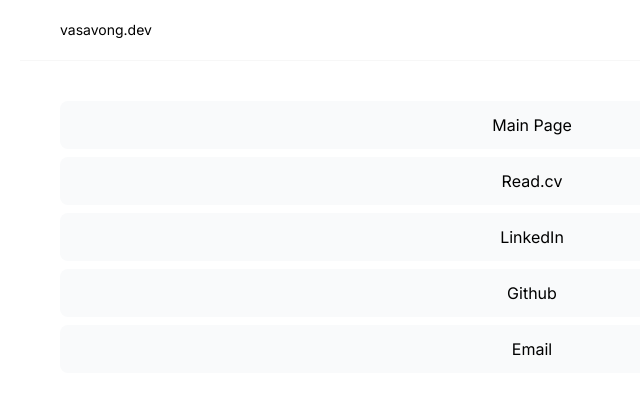
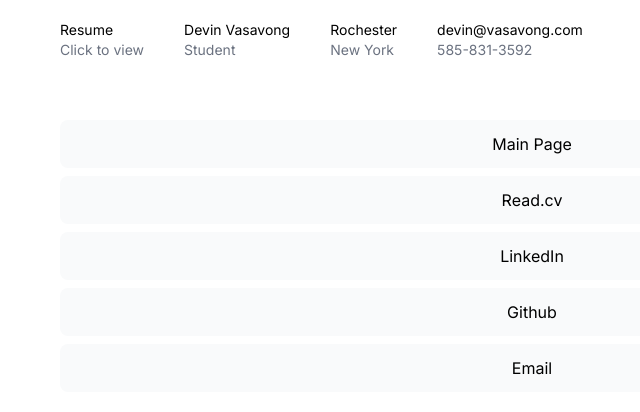
Before and after one commit to devinvasavong/portfolio, a Next.js app: page /links in a window 1280 px wide. Shown: the top 412 px of the page, without its empty margins (108-748 px from the left). Built offline with nearby package versions, Linux system fonts and the light colour scheme.

Commit message:
Updated navbar

```diff
--- a/app/components/navbar.tsx
+++ b/app/components/navbar.tsx
@@ -1,4 +1,5 @@
 "use client"
+import { motion } from "framer-motion";
 import Link from "next/link";
 import * as React from 'react'
 
@@ -7,54 +8,27 @@
     const [open, setOpen] = React.useState(false)
 
     return (
-        <nav className="w-screen">
-            <div className="max-w-5xl mx-auto px-10 border-b-[rgba(171,171,171,.1)] border-b-[1px] py-5">
-                <div className="flex flex-row justify-between w-full">
-                    <div className="text-sm">vasavong.dev</div>
-                    {/* <div className="hidden sm:flex">
-                        <div className="w-full flex flex-row gap-1">
-                            <Link href="https://linkedin.com/in/devinvasavong" className="text-sm text-[#949494] underline">
-                                LinkedIn
-                            </Link>
-                            <Link href="https://github.com/devinvasavong" className="text-sm text-[#949494] underline">
-                                Github
-                            </Link>
-                            <Link href="https://drive.google.com/file/d/1f2OiCsq-c4d1L_O2T7Pj78mX9BMhi3Dr/view?usp=sharing" className="text-sm text-[#949494] underline">
-                                Resume
-                            </Link>
-                        </div>
+        <nav className="w-full">
+            <motion.div transition={{ duration: 1}} initial={{ opacity: 0}} animate={{ opacity: 100 }} className="top-0 z-100 w-auto h-auto py-5 flex flex-row justify-start gap-10 bg-white/50 sm:bg-transparent border-black/5 border-b sm:border-none backdrop-blur-lg sm:backdrop-blur-none overflow-y-scroll">
+                <Link href="https://drive.google.com/file/d/1HGNj6WSvbUXVfA8lX-ULNBuWBJOPA3HC/view?usp=share_link" target="_blank" aria-label="link to my resume">
+                    <div className="flex flex-col">
+                        <h1 className="text-xs sm:text-sm">Resume</h1>
+                        <p className="text-xs sm:text-sm text-gray-500">Click to view</p>
                     </div>
-                    <button className="sm:hidden" onClick={() => {
-                        setOpen(!open)
-                    }}>
-                        <svg width={20} height={20} viewBox="0 0 15 15" xmlns="http://www.w3.org/2000/svg">
-                            <path fill="#000000" fill-rule="evenodd" d="M1.5 3a.5.5 0 0 0 0 1h12a.5.5 0 0 0 0-1h-12ZM1 7.5a.5.5 0 0 1 .5-.5h12a.5.5 0 0 1 0 1h-12a.5.5 0 0 1-.5-.5Zm0 4a.5.5 0 0 1 .5-.5h12a.5.5 0 0 1 0 1h-12a.5.5 0 0 1-.5-.5Z" clip-rule="evenodd"/>
-                        </svg>
-                    </button>
-                    {
-                        open && (
-                            <div className="flex flex-col gap-1 sm:hidden absolute w-full h-full z-10 bg-white">
-                                <button onClick={() => {
-                                    setOpen(false)
-                                }}>
-                                    <svg width={24} height={24} viewBox="0 0 15 15" xmlns="http://www.w3.org/2000/svg">
-                                        <path fill="#000000" fill-rule="evenodd" d="M11.782 4.032a.575.575 0 1 0-.813-.814L7.5 6.687L4.032 3.218a.575.575 0 0 0-.814.814L6.687 7.5l-3.469 3.468a.575.575 0 0 0 .814.814L7.5 8.313l3.469 3.469a.575.575 0 0 0 .813-.814L8.313 7.5l3.469-3.468Z" clip-rule="evenodd"/>
-                                    </svg>
-                                </button>
-                                <Link href="https://linkedin.com/in/devinvasavong" className="text-[24px] font-medium text-[#949494] underline">
-                                    LinkedIn
-                                </Link>
-                                <Link href="https://github.com/devinvasavong " className="text-[24px] font-medium text-[#949494] underline">
-                                    Github
-                                </Link>
-                                <Link href="https://drive.google.com/file/d/1f2OiCsq-c4d1L_O2T7Pj78mX9BMhi3Dr/view?usp=sharing" className="text-[24px] font-medium text-[#949494] underline">
-                                    Resume
-                                </Link>
-                            </div>
-                        )
-                    } */}
+                </Link>
+                <div className="flex flex-col">
+                    <h1 className="text-xs sm:text-sm">Devin Vasavong</h1>
+                    <p className="text-xs sm:text-sm text-gray-500">Student</p>
                 </div>
-            </div>
+                <div className="flex flex-col">
+                    <h1 className="text-xs sm:text-sm">Rochester</h1>
+                    <p className="text-xs sm:text-sm text-gray-500">New York</p>
+                </div>
+                <div className="flex flex-col">
+                    <h1 className="text-xs sm:text-sm">devin@vasavong.com</h1>
+                    <p className="text-xs sm:text-sm text-gray-500">585-831-3592</p>
+                </div>
+            </motion.div>
         </nav>
     )
 }
--- a/app/links/page.tsx
+++ b/app/links/page.tsx
@@ -23,9 +23,9 @@
 
 export default function Links() {
     return (
-        <div>
+        <div className="mx-auto max-w-5xl px-10">
             <Navbar />
-            <div className="mx-auto max-w-5xl p-10">
+            <div className="py-10">
                 <div className="grid-cols-1 flex flex-col gap-2 transition-all duration-300">
                     <Card title="Main Page" link="https://vasavong.dev/" />
                     <Card title="Read.cv" link="https://read.cv/cdv" />
--- a/app/page.tsx
+++ b/app/page.tsx
@@ -3,31 +3,13 @@
 
 import { motion } from 'framer-motion'
 import Link from 'next/link';
+import Navbar from './components/navbar';
 
 
 export default function Main() {
     return (
-        <div className="px-10 sm:max-w-6xl mx-auto">
-            <motion.div transition={{ duration: 1}} initial={{ opacity: 0}} animate={{ opacity: 100 }} className="top-0 z-100 px-10 w-full h-auto py-5 flex flex-row justify-end gap-10 bg-white/50 sm:bg-transparent border-black/5 border-b sm:border-none backdrop-blur-lg sm:backdrop-blur-none">
-                <Link href="https://drive.google.com/file/d/1HGNj6WSvbUXVfA8lX-ULNBuWBJOPA3HC/view?usp=share_link" target="_blank" aria-label="link to my resume">
-                    <div className="flex flex-col">
-                        <h1 className="text-xs sm:text-sm">Resume</h1>
-                        <p className="text-xs sm:text-sm text-gray-500">Click to view</p>
-                    </div>
-                </Link>
-                <div className="flex flex-col">
-                    <h1 className="text-xs sm:text-sm">Devin Vasavong</h1>
-                    <p className="text-xs sm:text-sm text-gray-500">Student</p>
-                </div>
-                <div className="flex flex-col">
-                    <h1 className="text-xs sm:text-sm">Rochester</h1>
-                    <p className="text-xs sm:text-sm text-gray-500">New York</p>
-                </div>
-                <div className="flex flex-col">
-                    <h1 className="text-xs sm:text-sm">devin@vasavong.com</h1>
-                    <p className="text-xs sm:text-sm text-gray-500">585-831-3592</p>
-                </div>
-            </motion.div>
+        <div className="px-10 w-screen sm:max-w-6xl mx-auto">
+            <Navbar />
             <motion.div className="py-10">
                 <p>
                     hi, my name is devin vasavong. i&#39;m a second year software engineering student at{' '}
```
